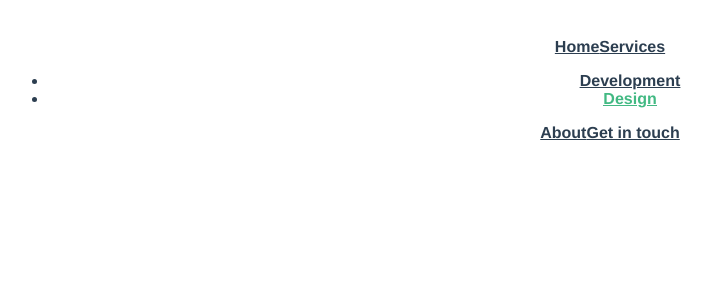
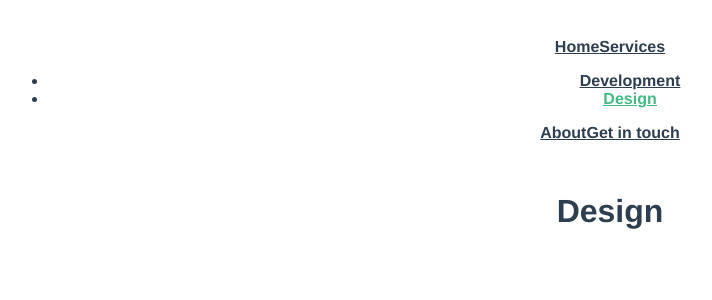
Before and after one commit to Jon-Mykal/personal-website, a Vue app: page /services/design in a window 1280 px wide. Shown: the top 300 px of the page, without its empty margins (30-742 px from the left). Built offline with nearby package versions, Linux system fonts and the light colour scheme.

Commit message:
Add Hero component to page

```diff
--- a/src/views/DesignView.vue
+++ b/src/views/DesignView.vue
@@ -1,6 +1,6 @@
 <template>
     <div>
-
+        <Hero pageTitle="Design"/>
     </div>
 </template>
 
```
